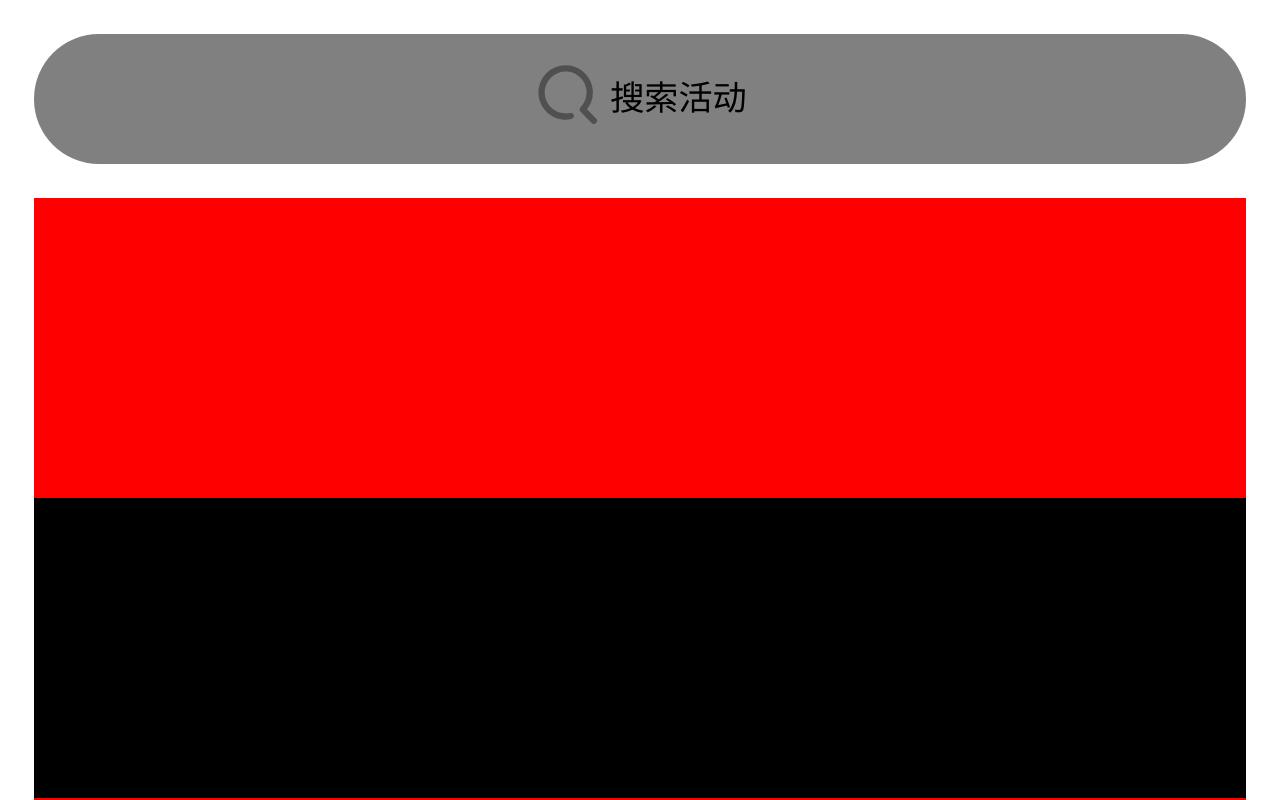
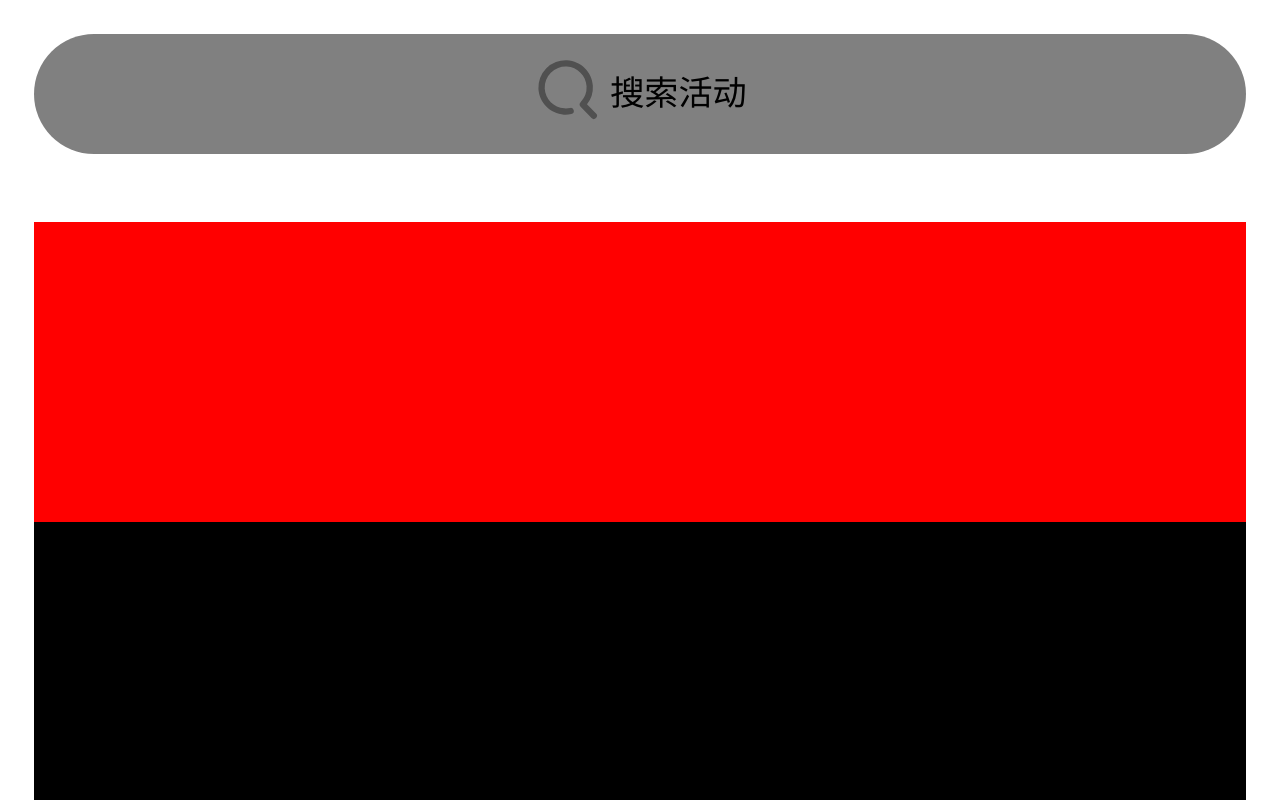
Before and after one commit to zjsuperman1987/member-first-edition, a website: page src/active/active.html in a window 1280 px wide. Shown: the top 800 px of the page. Drawn offline with nearby package versions, Linux system fonts and the light colour scheme.

Commit message:
company3.5

```diff
--- a/src/active/active.css
+++ b/src/active/active.css
@@ -1,18 +1,21 @@
+* {
+	box-sizing: border-box;
+}
 body {
 	overflow: hidden;
 }
 .header_wrapper {
+    position: fixed;
+    z-index: 1;
+    padding: 0.266667rem;
 	width: 100%;
-	height: 1.013333rem;
+	height: 1.466667rem;
 	background: white;
 }
 .header {
-    position: fixed;
-    z-index: 1;
-    width: 9.466667rem;
-    height: 1.013333rem;
-    line-height: 1.013333rem;
-    margin: 0.266667rem;
+    width: 100%;
+    height: 100%;
+    line-height: 0.933333rem;
     background: gray;
     text-align: center;
     font-size: 0.266667rem;
@@ -28,8 +31,9 @@ body {
 /*滚动部分*/
 #wrapper {
 	position: absolute;
-	top: 1.546667rem;
-	left: 0.266667rem;
-	width: 9.466667rem;
-	height: 7.346667rem;
+	top: 1.466667rem;
+	left: 0;
+	padding: 0.266667rem;
+	width: 100%;
+	height: 15.786667rem;
 }
```
